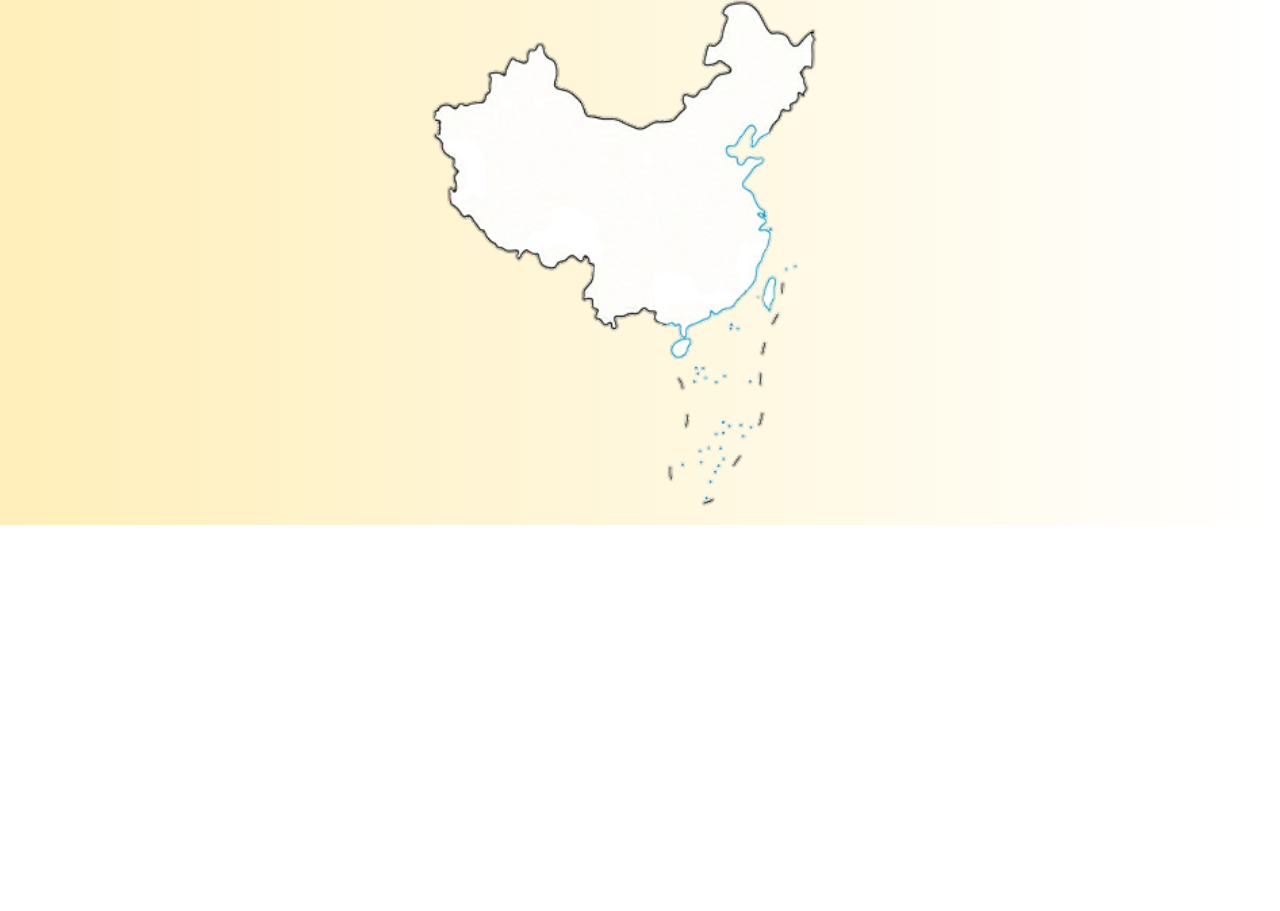
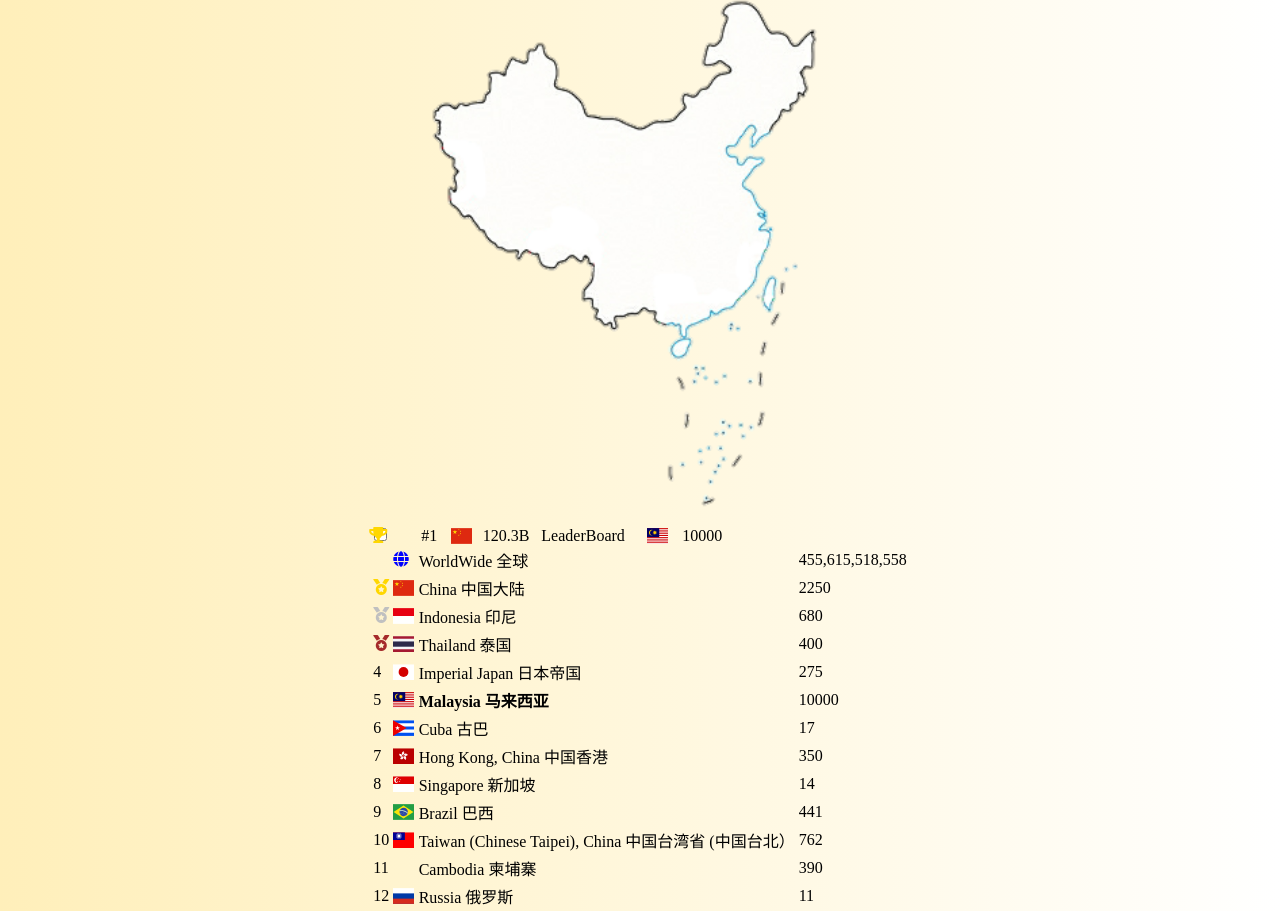
Before and after one commit to watchercatbot133dev/POPONECHINA, a plain HTML site: page index.html in a window 1280 px wide. Shown: the part 287-1198 px from the top of the page. Before the commit the page ends 812 px from the top, so only its background shows below. Drawn offline with nearby package versions, Linux system fonts and the light colour scheme.

Commit message:
Adding country leaderboards (incomplete)

```diff
--- a/index.html
+++ b/index.html
@@ -5,14 +5,113 @@
     <meta http-equiv="X-UA-Compatible" content="IE=edge">
     <meta name="viewport" content="width=device-width, initial-scale=1.0">
     <title>POPONECHINA中国统一</title>
+    <link rel="shortcut icon" type="image/jpg" href="favicon.ico"/>
     <link rel="stylesheet" href="style.css">
-    <script src="script.js"></script>
+    <script src="script.js" defer></script>
+    <link rel="stylesheet" href="https://cdnjs.cloudflare.com/ajax/libs/flag-icon-css/3.5.0/css/flag-icon.min.css" integrity="sha512-Cv93isQdFwaKBV+Z4X8kaVBYWHST58Xb/jVOcV9aRsGSArZsgAnFIhMpDoMDcFNoUtday1hdjn0nGp3+KZyyFw==" crossorigin="anonymous" referrerpolicy="no-referrer" />
+    <link rel="stylesheet" href="https://use.fontawesome.com/releases/v5.8.1/css/all.css" integrity="sha384-50oBUHEmvpQ+1lW4y57PTFmhCaXp0ML5d60M1M7uH2+nqUivzIebhndOJK28anvf" crossorigin="anonymous">
 </head>
-<body>
+<body onload="startCount()">
     <div class="container">
         <h1>POPONECHINA中国统一</h1>
         <p id="score">0</p>
         <img src="popcat1.png" alt="Invalid" id="popcat1" height="600px">
+        <div class="tabs">
+            <div class="tab">
+               <input type="checkbox" id="chck1">
+               <label class="tab-label" for="chck1">
+                <i class="fas fa-trophy" style="color: gold; margin: 0px 10px 0px 10px; margin-left: -25px;
+                margin-right: 30px;"></i>
+                #1 <span class="flag-icon flag-icon-cn" style="margin: 0px 10px 0px 10px;"></span>120.3B &nbsp;
+                LeaderBoard &nbsp; <span class="flag-icon flag-icon-my" style="margin: 0px 10px 0px 10px;"></span>
+                <span id="my_score">10000</span>
+                </label>
+
+               <div class="tab-content">
+                    <table id="table">
+                        <tr class="bordered" id="somerow">
+                            <td></td>
+                            <td><i class="fa fa-globe" style="color: blue;"></i></td>
+                            <td>WorldWide 全球</td>
+                            <td id="wide_score">455,615,518,558</td>
+                        </tr>
+                        <tr class="bordered">
+                            <td><i class='fas fa-medal' style="color: gold;"></i></td>
+                            <td><span class="flag-icon flag-icon-cn"></span></td>
+                            <td>China 中国大陆</td>
+                            <td id="wide_score">19</td>
+                        </tr>
+                        <tr class="bordered">
+                            <td><i class='fas fa-medal' style="color: silver;"></i></td>
+                            <td><span class="flag-icon flag-icon-id"></span></td>
+                            <td>Indonesia 印尼</td>
+                            <td id="wide_score">14</td>
+                        </tr>
+                        <tr class="bordered">
+                            <td><i class='fas fa-medal' style="color: brown;"></i></td>
+                            <td><span class="flag-icon flag-icon-th"></span></td>
+                            <td>Thailand 泰国</td>
+                            <td id="wide_score">13</td>
+                        </tr>
+                        <tr class="bordered">
+                            <td>4</td>
+                            <td><span class="flag-icon flag-icon-jp"></span></td>
+                            <td>Imperial Japan 日本帝国</td>
+                            <td id="wide_score">11</td>
+                        </tr>
+                        <tr class="bordered">
+                            <td>5</td>
+                            <td><span class="flag-icon flag-icon-my"></span></td>
+                            <td><b>Malaysia 马来西亚</b></td>
+                            <td id="wide_score">10000</td>
+                        </tr>
+                        <tr class="bordered">
+                            <td>6</td>
+                            <td><span class="flag-icon flag-icon-cu"></span></td>
+                            <td>Cuba 古巴</td>
+                            <td id="wide_score">17</td>
+                        </tr>
+                        <tr class="bordered">
+                            <td>7</td>
+                            <td><span class="flag-icon flag-icon-hk"></span></td>
+                            <td>Hong Kong, China 中国香港</td>
+                            <td id="wide_score">13</td>
+                        </tr>
+                        <tr class="bordered">
+                            <td>8</td>
+                            <td><span class="flag-icon flag-icon-sg"></span></td>
+                            <td>Singapore 新加坡</td>
+                            <td id="wide_score">14</td>
+                        </tr>
+                        <tr class="bordered">
+                            <td>9</td>
+                            <td><span class="flag-icon flag-icon-br"></span></td>
+                            <td>Brazil 巴西</td>
+                            <td id="wide_score">18</td>
+                        </tr>
+                        <tr class="bordered">
+                            <td>10</td>
+                            <td><span class="flag-icon flag-icon-tw"></span></td>
+                            <td>Taiwan (Chinese Taipei), China 中国台湾省 (中国台北）</td>
+                            <td id="wide_score">12</td>
+                        </tr>
+                        <tr class="bordered">
+                            <td>11</td>
+                            <td><span class="flag-icon flag-icon-KH"></span></td>
+                            <td>Cambodia 柬埔寨</td>
+                            <td id="wide_score">11</td>
+                        </tr>
+                        <tr class="bordered">
+                            <td>12</td>
+                            <td><span class="flag-icon flag-icon-ru"></span></td>
+                            <td>Russia 俄罗斯</td>
+                            <td id="wide_score">11</td>
+                        </tr>
+                    </table>
+               </div>
+
+            </div>
+         </div>
     </div>
 </body>
 </html>
```
